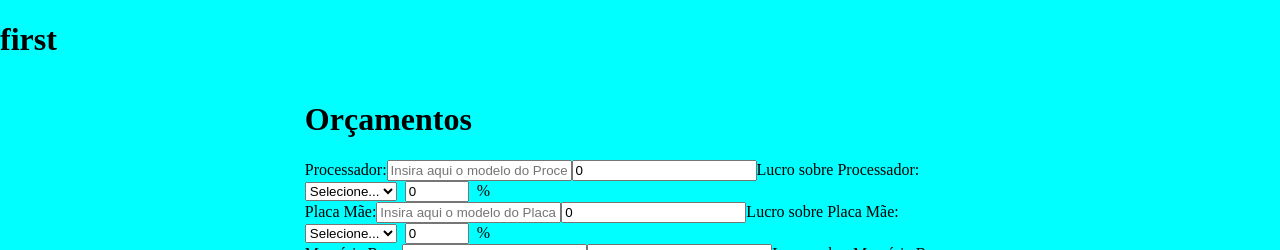
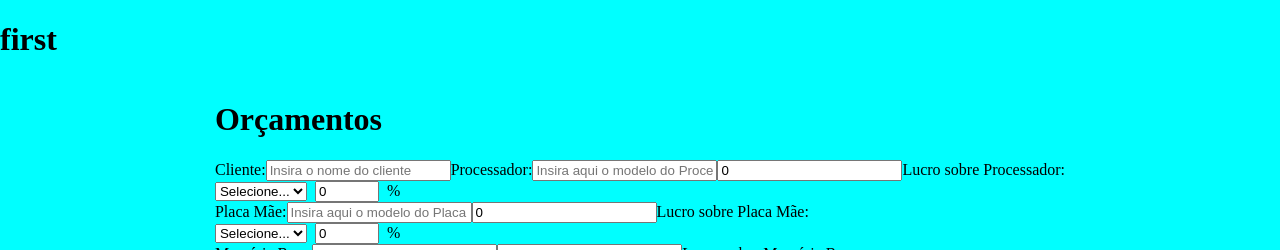
Before and after one commit to FelipeBenedetti/orcamentos-assistec-rb, a React (Create React App) app: page / in a window 1280 px wide. Shown: the top 250 px of the page. Built offline with nearby package versions, Linux system fonts and the light colour scheme; no server answers; the database is empty.

Commit message:
fix listarOrcamentos

```diff
--- a/src/external/supabaseconfig.js
+++ b/src/external/supabaseconfig.js
@@ -1,17 +1,13 @@
 import { createClient } from "@supabase/supabase-js";
 
-//const supabaseURL = process.env.REACT_APP_SUPABASE_URL;
-const supabaseURL = 'https://fotkuvjbapiisacckqei.supabase.co';
-//const supabaseKEY = process.env.REACT_APP_SUPABASE_ANON_KEY;
-const supabaseKEY = 'eyJhbGciOiJIUzI1NiIsInR5cCI6IkpXVCJ9.eyJpc3MiOiJzdXBhYmFzZSIsInJlZiI6ImZvdGt1dmpiYXBpaXNhY2NrcWVpIiwicm9sZSI6ImFub24iLCJpYXQiOjE3MzgwODE2NzYsImV4cCI6MjA1MzY1NzY3Nn0.yCMXgsK86ndLTbYIdvjN5WbVBTtFcd5bMSwDevdz2y0';
-console.log('URL: ', supabaseURL, 'Key: ', supabaseKEY);
-const supabase = createClient(supabaseURL, supabaseKEY);
-export default supabase;
+////const supabaseURL = process.env.REACT_APP_SUPABASE_URL;
+//const supabaseURL = 'https://fotkuvjbapiisacckqei.supabase.co';
+////const supabaseKEY = process.env.REACT_APP_SUPABASE_ANON_KEY;
+//const supabaseKEY = 'eyJhbGciOiJIUzI1NiIsInR5cCI6IkpXVCJ9.eyJpc3MiOiJzdXBhYmFzZSIsInJlZiI6ImZvdGt1dmpiYXBpaXNhY2NrcWVpIiwicm9sZSI6ImFub24iLCJpYXQiOjE3MzgwODE2NzYsImV4cCI6MjA1MzY1NzY3Nn0.yCMXgsK86ndLTbYIdvjN5WbVBTtFcd5bMSwDevdz2y0';
+//console.log('URL: ', supabaseURL, 'Key: ', supabaseKEY);
+//const supabase = createClient(supabaseURL, supabaseKEY);
+//export default supabase;
 
-
-
-/*
-import { createClient } from "@supabase/supabase-js";
 
 const supabase = createClient(
   process.env.REACT_APP_SUPABASE_URL,
@@ -20,4 +16,3 @@ const supabase = createClient(
 
 
 export default supabase;
-*/
--- a/src/page/buscaOrcamento.js
+++ b/src/page/buscaOrcamento.js
@@ -1,6 +1,5 @@
 import React, { useEffect, useState } from "react";
 import supabase from "../external/supabaseconfig";
-
 
 export default function ListarOrcamentos() {
   const [orcamentos, setOrcamentos] = useState([]);
@@ -15,6 +14,7 @@ export default function ListarOrcamentos() {
       if (error) {
         console.error("Erro ao buscar orçamentos:", error.message);
       } else {
+        console.log("Orçamentos carregados do Supabase:", data);
         setOrcamentos(data);
       }
       setCarregando(false);
@@ -25,8 +25,7 @@ export default function ListarOrcamentos() {
 
   // Função para excluir um orçamento
   const excluirOrcamento = async (id) => {
-    if (!window.confirm("Tem certeza que deseja excluir este orçamento?"))
-      return;
+    if (!window.confirm("Tem certeza que deseja excluir este orçamento?")) return;
 
     const { error } = await supabase.from("orcamentos").delete().eq("id", id);
 
@@ -47,9 +46,14 @@ export default function ListarOrcamentos() {
       <ul>
         {orcamentos.map((orcamento) => (
           <li key={orcamento.id}>
-            <strong>ID:</strong> {orcamento.id} - <strong>Valor Final:</strong>{" "}
-            R$ {orcamento.valorFinal.toFixed(2)}
-            <button onClick={() => setOrcamentoSelecionado(orcamento)}>
+            <strong>ID:</strong> {orcamento.id} <strong>Cliente:</strong> {orcamento.cliente}
+            <strong>Valor Final:</strong> R$ {orcamento.valor_final?.toFixed(2) || "0.00"}
+            <button
+              onClick={() => {
+                console.log("Orçamento selecionado:", orcamento);
+                setOrcamentoSelecionado(orcamento);
+              }}
+            >
               Abrir
             </button>
             <button
@@ -69,27 +73,33 @@ export default function ListarOrcamentos() {
             <strong>ID:</strong> {orcamentoSelecionado.id}
           </p>
           <p>
-            <strong>Data:</strong>{" "}
-            {new Date(orcamentoSelecionado.dataCriacao).toLocaleDateString()}
+            <strong>Data:</strong> {orcamentoSelecionado.data_criacao
+              ? new Date(orcamentoSelecionado.data_criacao).toLocaleDateString()
+              : "Data não disponível"}
           </p>
+
+          {console.log("Orçamento selecionado ao abrir:", orcamentoSelecionado)}
+
           <h3>Componentes:</h3>
           <ul>
-            {Object.entries(orcamentoSelecionado.componentes).map(
-              ([key, comp]) => (
+            {orcamentoSelecionado.componentes
+              ? Object.entries(orcamentoSelecionado.componentes).map(([key, comp]) => (
                 <li key={key}>
-                  <strong>{key}:</strong> {comp.modelo} - R${" "}
-                  {comp.custo.toFixed(2)} (+{comp.percent}%)
+                  <strong>{key}:</strong> {comp?.modelo || "Modelo desconhecido"} - R$
+                  {comp?.custo ? comp.custo.toFixed(2) : "0.00"} (+{comp?.percent || 0}%)
                 </li>
-              ),
-            )}
+              ))
+              : <p>Nenhum componente encontrado.</p>
+            }
           </ul>
 
           <h3>Produtos Adicionais:</h3>
           <ul>
-            {orcamentoSelecionado.produtosAdicionais.length > 0 ? (
-              orcamentoSelecionado.produtosAdicionais.map((prod, index) => (
+            {Array.isArray(orcamentoSelecionado.produtos_adicionais) &&
+            orcamentoSelecionado.produtos_adicionais.length > 0 ? (
+              orcamentoSelecionado.produtos_adicionais.map((prod, index) => (
                 <li key={index}>
-                  {prod.nome} - R$ {prod.valor} (+{prod.lucro}%)
+                  {prod?.nome || "Nome desconhecido"} - R$ {prod?.valor || "0.00"} (+{prod?.lucro || 0}%)
                 </li>
               ))
             ) : (
@@ -97,7 +107,7 @@ export default function ListarOrcamentos() {
             )}
           </ul>
 
-          <h2>Total: R$ {orcamentoSelecionado.valorFinal.toFixed(2)}</h2>
+          <h2>Total: R$ {orcamentoSelecionado.valor_final?.toFixed(2) || "0.00"}</h2>
           <button onClick={() => setOrcamentoSelecionado(null)}>Fechar</button>
         </div>
       )}
--- a/src/page/orcamentos.js
+++ b/src/page/orcamentos.js
@@ -29,6 +29,7 @@ const ComponenteOrcamento = ({ nome, dados, onChange }) => (
 
 export default function Orcamentos() {
   const [componentes, setComponentes] = useState({
+    cliente: "",
     processador: { modelo: "", custo: 0, percent: 0 },
     placaMae: { modelo: "", custo: 0, percent: 0 },
     memoriaRam: { modelo: "", custo: 0, percent: 0 },
@@ -59,42 +60,42 @@ export default function Orcamentos() {
   };
 
   const calcularValorFinal = () => {
-    const totalComponentes = Object.values(componentes).reduce(
-      (total, componente) => {
-        const valorComLucro =
-          componente.custo + (componente.custo * componente.percent) / 100;
+    const totalComponentes = Object.entries(componentes)
+      .filter(([key]) => key !== "cliente") // 🔹 Removemos "cliente"
+      .reduce((total, [, componente]) => {
+        const custo = Number(componente.custo) || 0;
+        const percent = Number(componente.percent) || 0;
+        const valorComLucro = custo + (custo * percent) / 100;
         return total + valorComLucro;
-      },
-      0,
-    );
+      }, 0);
 
-    const totalProdutosAdicionais = produtosAdicionais.reduce(
-      (total, produto) => {
-        const valorComLucro =
-          parseFloat(produto.valor || 0) +
-          (parseFloat(produto.valor || 0) * parseFloat(produto.lucro || 0)) /
-            100;
-        return total + valorComLucro;
-      },
-      0,
-    );
+    const totalProdutosAdicionais = produtosAdicionais.reduce((total, produto) => {
+      const valor = Number(produto.valor) || 0;
+      const lucro = Number(produto.lucro) || 0;
+      const valorComLucro = valor + (valor * lucro) / 100;
+      return total + valorComLucro;
+    }, 0);
 
     return totalComponentes + totalProdutosAdicionais;
   };
+
 
   const salvarOrcamento = async () => {
     setSalvando(true);
 
     const orcamento = {
+      cliente: componentes.cliente,
       componentes,
       produtos_adicionais: produtosAdicionais,
       valor_final: calcularValorFinal(),
-      data_criacao: new Date().toISOString(), // ✅ Nome correto
+      data_criacao: new Date().toISOString(),
     };
 
     console.log("Salvando orçamento:", JSON.stringify(orcamento, null, 2));
 
-    const { data, error } = await supabase.from("orcamentos").insert([orcamento]);
+    const { data, error } = await supabase
+      .from("orcamentos")
+      .insert([orcamento]);
 
     if (error) {
       console.error("Erro ao salvar orçamento:", error);
@@ -107,11 +108,22 @@ export default function Orcamentos() {
     setSalvando(false);
   };
 
-
   return (
     <div className="orcamentos">
       <form>
         <h1>Orçamentos</h1>
+        <label>
+          Cliente:
+          <input
+            type="text"
+            placeholder="Insira o nome do cliente"
+            value={componentes.cliente}
+            onChange={(e) =>
+              setComponentes((prev) => ({ ...prev, cliente: e.target.value }))
+            }
+          />
+        </label>
+
         <ComponenteOrcamento
           nome="Processador"
           dados={componentes.processador}
```
